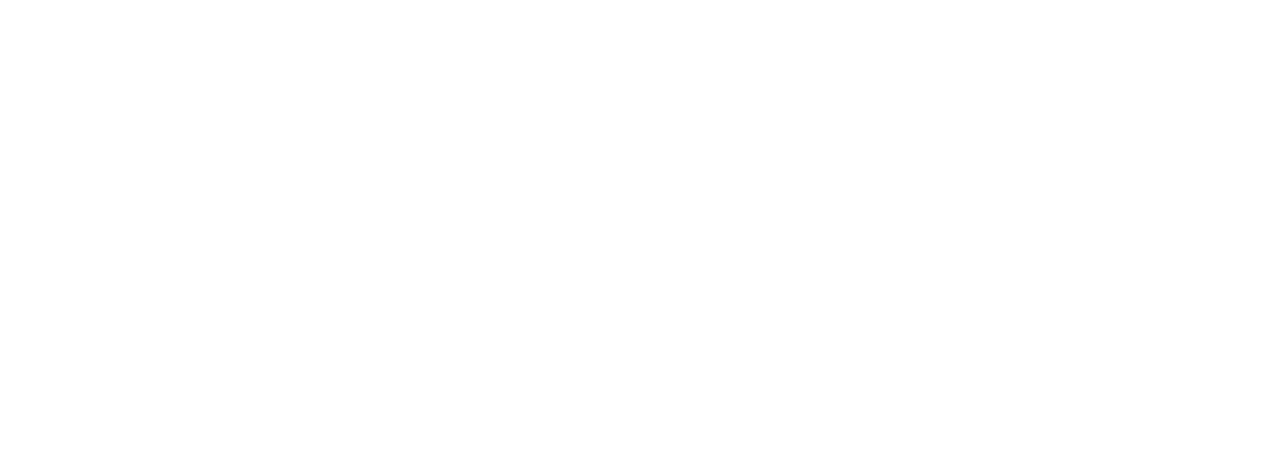
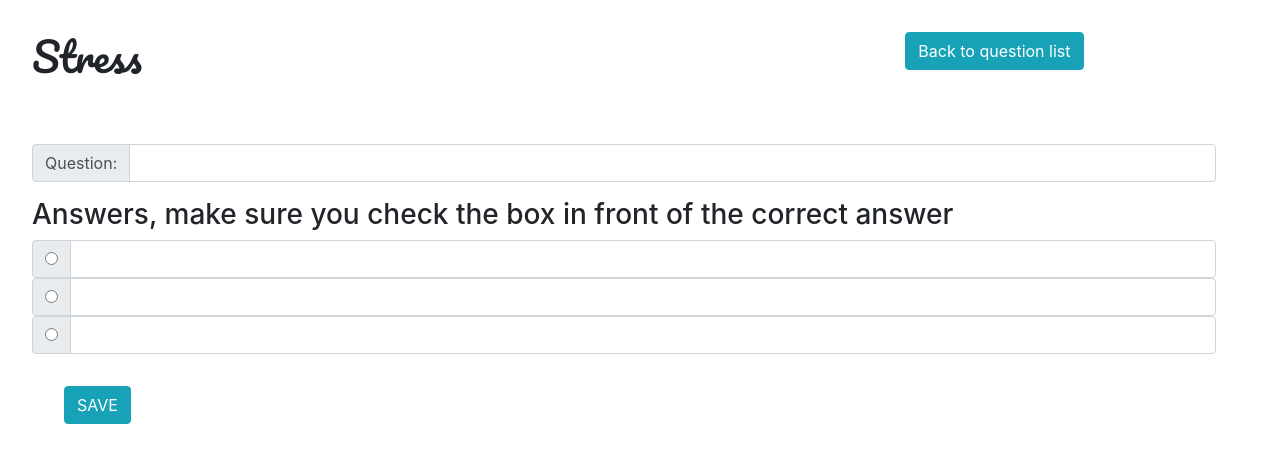
Before and after one commit to EdwinHoenselaar/stress-client, a Vue app: page /qms/form in a window 1280 px wide. Shown: the top 462 px of the page. Built offline with nearby package versions, Linux system fonts and the light colour scheme.

Commit message:
Created a form for creating new quetions

```diff
--- a/src/components/QMSForm.vue
+++ b/src/components/QMSForm.vue
@@ -1,14 +1,120 @@
 <template>
   <div>
+    <div class="row">
+      <div class="col-8">
+        <h1 class="title">Stress</h1>
+      </div>
+      <div class="col-4">
+        <button
+          type="button"
+          class="btn btn-info new"
+          @click="onClick">
+          Back to question list
+        </button>
+      </div>
+    </div>
+    <form
+      class="quiz-form-container"
+      v-on:submit.prevent="onSubmit">
+      <div class="input-group">
+        <div class="input-group mb-3">
+          <div class="input-group-prepend">
+            <span class="input-group-text" id="inputGroup-sizing-default">Question:</span>
+          </div>
+          <input
+            type="text"
+            class="form-control quiz-form"
+            aria-label="Sizing example input"
+            aria-describedby="inputGroup-sizing-default"
+            v-model="question">
+        </div>
+      </div>
+      <h3>Answers, make sure you check the box in front of the correct answer</h3>
+      <div class="input-group">
+        <div class="input-group-prepend">
+          <div class="input-group-text">
+            <input
+              type="radio"
+              aria-label="Radio button for following text input"
+              :value="answer_one"
+              v-model="correct_answer">
+          </div>
+        </div>
+        <input
+          type="text"
+          class="form-control quiz-form"
+          aria-label="Text input with radio button"
+          v-model="answer_one">
+      </div>
+      <div class="input-group">
+        <div class="input-group-prepend">
+          <div class="input-group-text">
+            <input
+              type="radio"
+              aria-label="Radio button for following text input"
+              :value="answer_two"
+              v-model="correct_answer">
+          </div>
+        </div>
+        <input
+          type="text"
+          class="form-control quiz-form"
+          aria-label="Text input with radio button"
+          v-model="answer_two">
+      </div>
+      <div class="input-group">
+        <div class="input-group-prepend">
+          <div class="input-group-text">
+            <input
+              type="radio"
+              aria-label="Radio button for following text input"
+              :value="answer_three"
+              v-model="correct_answer">
+          </div>
+        </div>
+        <input
+          type="text"
+          class="form-control quiz-form"
+          aria-label="Text input with radio button"
+          v-model="answer_three">
+      </div>
+      <button
+        type="submit"
+        class="btn btn-info new">
+        SAVE
+      </button>
+    </form>
   </div>
 </template>
 
 <script>
 export default {
   name: 'QMSForm',
+  data() {
+    return {
+      question: '',
+      answer_one: '',
+      answer_two: '',
+      answer_three: '',
+      correct_answer: ' ',
+    }
+  },
+  methods: {
+    onSubmit() {
+      console.log('onSubmit test')
+    },
+    onClick() {
+      this.$router.push({ path: `/qms` })
+    }
+  }
 }
 </script>
 
 <style scoped>
-
+  .quiz-form {
+    margin-right: 2rem;
+  }
+  .quiz-form-container {
+    margin: 2rem;
+  }
 </style>
--- a/src/components/QMSMain.vue
+++ b/src/components/QMSMain.vue
@@ -5,7 +5,7 @@
         <h1 class="title">Stress</h1>
       </div>
       <div class="col-4">
-        <button type="button" class="btn btn-info new">
+        <button type="button" class="btn btn-info new" @click="onClick">
           Add new question
         </button>
       </div>
@@ -37,11 +37,16 @@
         this.questionsList = res.data
       })
       .catch(err => console.log(err))
+  },
+  methods: {
+    onClick() {
+      this.$router.push({ path: `/qms/form` })
+    }
   }
 }
 </script>
 
-<style scoped>
+<style>
   .new {
     margin: 2rem;
   }
--- a/src/main.js
+++ b/src/main.js
@@ -2,13 +2,15 @@
 import App from './App.vue'
 import VueRouter from 'vue-router'
 import QMSMain from './components/QMSMain'
+import QMSForm from './components/QMSForm'
 
 Vue.config.productionTip = false
 Vue.use(VueRouter)
 
 const routes = [
   { path: '/qms', component: QMSMain },
-  { path: '/', component: App }
+  { path: '/', component: App },
+  { path: '/qms/form', component: QMSForm }
 ]
 
 const router = new VueRouter({
```
